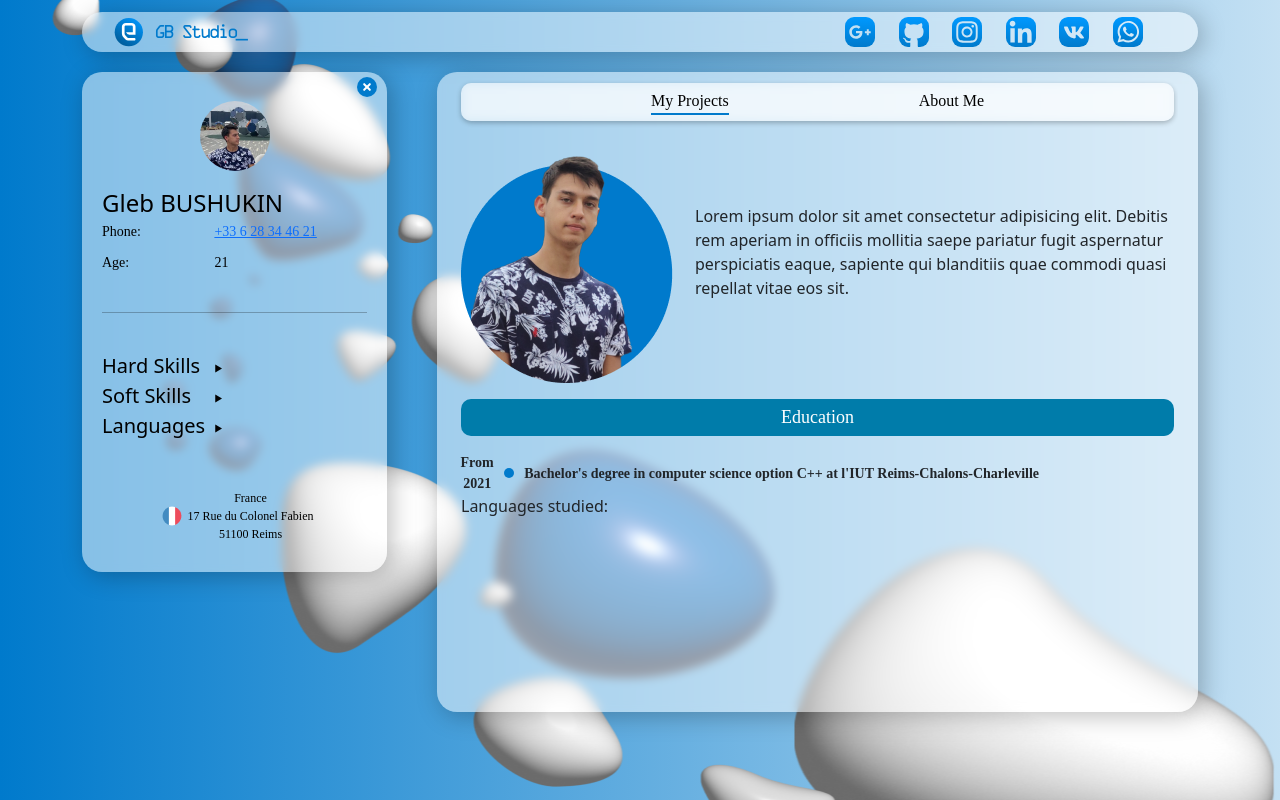
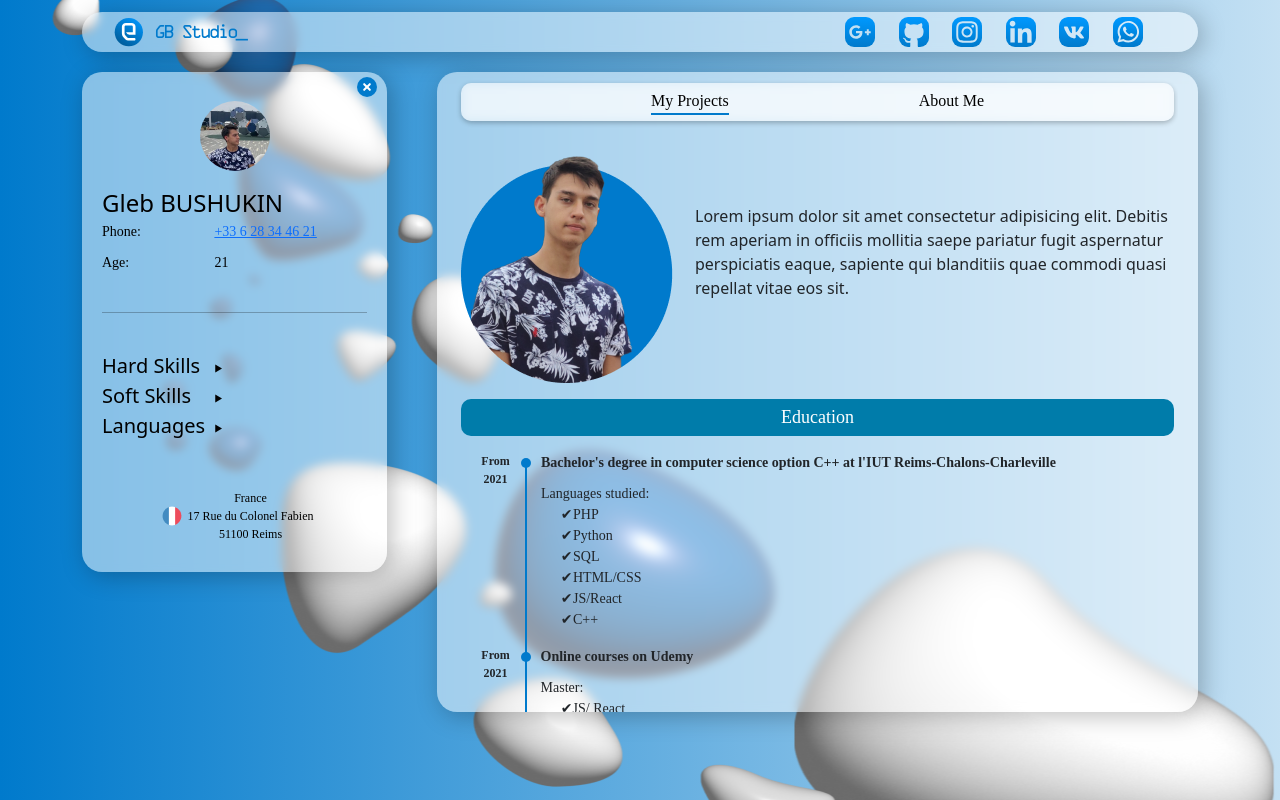
Before and after one commit to NemoZon/my-portfolio, a React (Create React App) app: page / in a window 1280 px wide. Built offline with nearby package versions, Linux system fonts and the light colour scheme.

Commit message:
time line

```diff
--- a/src/components/MyMainPage.jsx
+++ b/src/components/MyMainPage.jsx
@@ -5,6 +5,51 @@ import MyTitle from './UI/title/MyTitle'
 import MyTimePoint from './UI/timePoint/MyTimePoint'
 
 export default function MyMainPage(props) {
+
+    const timePoints = [
+        {
+            id: 1,
+            list: {
+                title: "Languages studied:",
+                li: [
+                    "PHP",
+                    "Python",
+                    "SQL",
+                    "HTML/CSS",
+                    "JS/React",
+                    "C++"
+                ]
+            },
+            before: "From 2021",
+            after: "Bachelor's degree in computer science option C++ at l'IUT Reims-Chalons-Charleville"
+        },
+        {
+            id: 2,
+            list: {
+                title: "Master:",
+                li: [
+                    "JS/ React"
+                ]
+            },
+            before: "From 2021",
+            after: "Online courses on Udemy"
+        },
+        {
+            id: 3,
+            list: {
+                title: "Master:",
+                li: [
+                    "HTML/CSS",
+                    "Gulp",
+                    "Git",
+                    "Sass/Scss" ,
+                    "BEM methodology"
+                ]
+            },
+            before: "2018 2019",
+            after: "Online courses on Udemy"
+        }
+    ]
     return (
         <section className={classes.main} {...props}>
             <div className={classes.scrollWrap}>
@@ -28,22 +73,16 @@ export default function MyMainPage(props) {
                 </div>
                 <section>
                     <MyTitle>Education</MyTitle>
-                    <MyTimePoint list={
-                        {
-                            title: "Languages studied:",
-                            li: [
-                                "PHP",
-                                "Python",
-                                "SQL",
-                                "HTML/CSS",
-                                "JS/React",
-                                "C++"
-                            ]
-                        }
-                    }
-                    before={"From 2021"}
-                    after={"Bachelor's degree in computer science option C++ at l'IUT Reims-Chalons-Charleville"}
-                    />
+                    <div className={classes.timePoints}>
+                        {timePoints.map((elem)=>
+                            <MyTimePoint
+                                key={elem.id}
+                                list={elem.list}
+                                before={elem.before}
+                                after={elem.after}
+                            />
+                        )}
+                    </div>
                 </section>
             </div>
         </section>
--- a/src/components/MyMainPage.module.css
+++ b/src/components/MyMainPage.module.css
@@ -8,6 +8,7 @@
     border-radius: 20px;
     padding-right: 20px;
 }
+
 .scrollWrap {
     height: 100%;
     overflow: auto;
@@ -20,3 +21,9 @@
     align-items: center;
     justify-content: space-between;
 }
+
+.timePoints {
+    position: relative;
+    display: flex;
+    flex-direction: column;
+}
--- a/src/components/UI/timePoint/MyTimePoint.jsx
+++ b/src/components/UI/timePoint/MyTimePoint.jsx
@@ -3,20 +3,26 @@ import classes from './MyTimePoint.module.css'
 
 export default function MyTimePoint({list, before, after, ...props}) {
     return (
-        <div {...props}>
+        <div className={classes.container} {...props}>
             <div className={classes.container_point}>
-                <div className={classes.before}>{before}</div>
-                <div className={classes.point}></div>
-                <div className={classes.after}>{after}</div>
+                <div className={classes.container_before}>
+                    <div className={classes.before}>{before}</div>
+                    <div className={classes.point}></div>
+                </div>
+                <div className={classes.line}></div>
+
+                <div className={classes.after}>
+                    {after}
+                    <div className={classes.container_list}>
+                        {list.title?<div className={classes.title_list}>{list.title}</div>:""}
+                        <ul className={classes.list}>
+                            {list.li.map((elem)=>
+                                <li key={elem}>{elem}</li>
+                            )}
+                        </ul>
+                    </div>
+                </div>
             </div>
-            {list.title?<div className={classes.title_list}>{list.title}</div>:""}
-            <ul>
-                {list.li.forEach((elem)=>{
-                    <li>
-                        {elem}
-                    </li>
-                })}
-            </ul>
         </div>
     )
 }
--- a/src/components/UI/timePoint/MyTimePoint.module.css
+++ b/src/components/UI/timePoint/MyTimePoint.module.css
@@ -1,14 +1,25 @@
 .container_point {
     display: flex;
-    align-items: center;
+    align-items: start;
     width: 100%;
 }
+
+.container {
+    position: relative;
+    padding: 0 20px;
+}
+
+.container_before {
+    display: flex;
+    align-items: start;
+}
+
 .before {
-    width: min-content;
+    width: 30px;
     text-align: center;
     font-family: Plus Jakarta Sans;
     font-weight: 600;
-    font-size: 14px;
+    font-size: 12px;
 }
 
 .after {
@@ -21,9 +32,43 @@
 .point {
     border-radius: 100%;
     margin: 0 10px;
+    margin-top: 6px;
     min-width: 10px;
     min-height: 10px;
     background-color: #007ACC;
-    font-style: 12px;
+    font-size: 12px;
     font-weight: 500;
 }
+
+.container_list {
+    display: flex;
+    flex-direction: column;
+}
+
+.list {
+    list-style-type: "\2714";
+}
+
+.container_list {
+    margin-top: 10px;
+    text-align: left;
+    font-family: Plus Jakarta Sans;
+    font-weight: 500;
+    font-size: 14px;
+}
+
+.line {
+    position: absolute;
+    z-index: -1;
+    left: 64px;
+    top: 10px;
+    width: 2px;
+    height: 100%;
+    background-color: #007ACC;
+}
+
+@counter-style circled-alpha {
+    system: cyclic;
+    symbols: "\1F537" "\1F535" "\1F7E6";
+    suffix: " ";
+}
```
